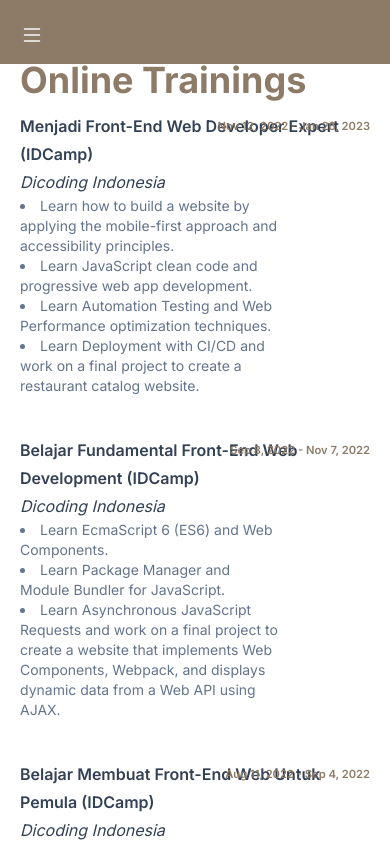
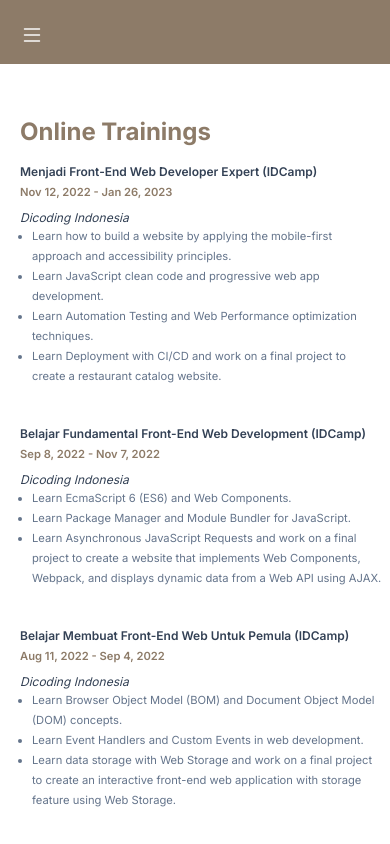
Before and after one commit to ekialfani/portfolio, a React (Create React App) app: page /trainings in a window 390 px wide. Built offline with nearby package versions, Linux system fonts and the light colour scheme.

Commit message:
fix: responsive design on the training page

```diff
--- a/src/pages/Trainings.js
+++ b/src/pages/Trainings.js
@@ -1,27 +1,28 @@
 function Trainings() {
   return (
-    <div>
+    <div
+      className="2xl:h-full flex flex-col justify-center">
       <h2
-        className="capitalize text-4xl font-bold mt-10 mb-3 text-custom-shadow">
+        className="capitalize text-2xl sm:text-3xl md:text-4xl 2xl:text-6xl font-bold mt-24 mb-4 md:mt-10 md:mb-5 2xl:mb-8 text-custom-shadow">
         online trainings
       </h2>
 
       <div
-        className="w-full relative leading-7 mb-10">
+        className="w-full relative leading-5 lg:leading-7 mb-10">
         <h3
-          className="capitalize font-semibold text-slate-700">
+          className="text-xs md:text-base md:max-w-md capitalize font-semibold text-slate-700 2xl:text-lg">
           menjadi front-end web developer expert (IDCamp)
         </h3>
         <span
-          className="text-custom-xs text-custom-shadow font-semibold absolute top-0 right-0">
+          className="text-[0.6em] text-custom-xs 2xl:text-xs text-custom-shadow font-semibold inline-block mb-2 lg:absolute lg:top-0 lg:right-0">
           Nov 12, 2022 - Jan 26, 2023
         </span>
         <h4
-          className="capitalize text-md italic text-slate-700">
+          className="capitalize text-xs md:text-base 2xl:text-base italic text-slate-700">
           dicoding indonesia
         </h4>
         <ul
-          className="text-sm list-disc list-inside text-slate-500 w-9/12">
+          className="text-custom-xs md:text-sm 2xl:text-md list-disc ml-3 md:ml-4 w-full text-slate-500 md:w-9/12 2xl:max-w-4xl">
           <li>Learn how to build a website by applying the mobile-first approach and accessibility principles.</li>
           <li>Learn JavaScript clean code and progressive web app development.</li>
           <li>Learn Automation Testing and Web Performance optimization techniques.</li>
@@ -30,21 +31,21 @@
       </div>
 
       <div
-        className="w-full relative leading-7 mb-10">
+        className="w-full relative leading-5 lg:leading-7 mb-10">
         <h3
-          className="capitalize font-semibold text-slate-700">
+          className="text-xs md:text-base md:max-w-md capitalize font-semibold text-slate-700 2xl:text-lg">
             belajar fundamental front-end web development (IDCamp)
         </h3>
         <span
-          className="text-custom-xs text-custom-shadow font-semibold absolute top-0 right-0">
+          className="text-[0.6em] text-custom-xs 2xl:text-xs text-custom-shadow font-semibold inline-block mb-2 lg:absolute lg:top-0 lg:right-0">
           Sep 8, 2022 - Nov 7, 2022
         </span>
         <h4
-          className="capitalize text-md italic text-slate-700">
+          className="capitalize text-xs md:text-base 2xl:text-base italic text-slate-700">
           dicoding indonesia
         </h4>
         <ul
-          className="text-sm list-disc list-inside text-slate-500 w-9/12">
+          className="text-custom-xs md:text-sm 2xl:text-md list-disc ml-3 md:ml-4 w-full text-slate-500 md:w-9/12 2xl:max-w-4xl">
           <li>Learn EcmaScript 6 (ES6) and Web Components.</li>
           <li>Learn Package Manager and Module Bundler for JavaScript.</li>
           <li>Learn Asynchronous JavaScript Requests and work on a final project to create a website that implements Web Components, Webpack, and displays dynamic data from a Web API using AJAX.</li>
@@ -52,21 +53,21 @@
       </div>
 
       <div
-        className="w-full relative leading-7 mb-10">
+        className="w-full relative leading-5 lg:leading-7 mb-10">
         <h3
-          className="capitalize font-semibold text-slate-700">
+          className="text-xs md:text-base md:max-w-md capitalize font-semibold text-slate-700 2xl:text-lg">
           belajar membuat front-end web untuk pemula (IDCamp)
         </h3>
         <span
-          className="text-custom-xs text-custom-shadow font-semibold absolute top-0 right-0">
+          className="text-[0.6em] text-custom-xs 2xl:text-xs text-custom-shadow font-semibold inline-block mb-2 lg:absolute lg:top-0 lg:right-0">
           Aug 11, 2022 - Sep 4, 2022
         </span>
         <h4
-          className="capitalize text-md italic text-slate-700">
+          className="capitalize text-xs md:text-base 2xl:text-base italic text-slate-700">
           dicoding indonesia
         </h4>
         <ul
-          className="text-sm list-disc list-inside text-slate-500 w-9/12">
+          className="text-custom-xs md:text-sm 2xl:text-md list-disc ml-3 md:ml-4 w-full text-slate-500 md:w-9/12 2xl:max-w-4xl">
           <li>Learn Browser Object Model (BOM) and Document Object Model (DOM) concepts.</li>
           <li>Learn Event Handlers and Custom Events in web development.</li>
           <li>Learn data storage with Web Storage and work on a final project to create an interactive front-end web application with storage feature using Web Storage.</li>
@@ -74,20 +75,21 @@
       </div>
 
       <div
-        className="w-full relative leading-7">
+        className="w-full relative leading-5 lg:leading-7 mb-10">
         <h3
-          className="capitalize font-semibold text-slate-700">
+          className="text-xs md:text-base md:max-w-md capitalize font-semibold text-slate-700 2xl:text-lg">
           belajar dasar pemrograman web (IDCamp)
         </h3>
         <span
-          className="text-custom-xs text-custom-shadow font-semibold absolute top-0 right-0">
+          className="text-[0.6em] text-custom-xs 2xl:text-xs text-custom-shadow font-semibold inline-block mb-2 lg:absolute lg:top-0 lg:right-0">
           Aug 11, 2022 - Sep 4, 2022
         </span>
-        <h4 className="capitalize text-md italic text-slate-700">
+        <h4
+          className="capitalize text-xs md:text-base 2xl:text-base italic text-slate-700">
           dicoding indonesia
         </h4>
         <ul
-          className="text-sm list-disc list-inside text-slate-500 w-9/12">
+          className="text-custom-xs md:text-sm 2xl:text-md list-disc ml-3 md:ml-4 w-full text-slate-500 md:w-9/12 2xl:max-w-4xl">
           <li>Learn the introduction of websites, how they work, and the tools used to develop them.</li>
           <li>Learn HTML and CSS.</li>
           <li>Learn how to create responsive layouts with Flexbox and work on a final project to create a simple website that implements semantic elements and Flexbox or Float layouts.</li>
```
